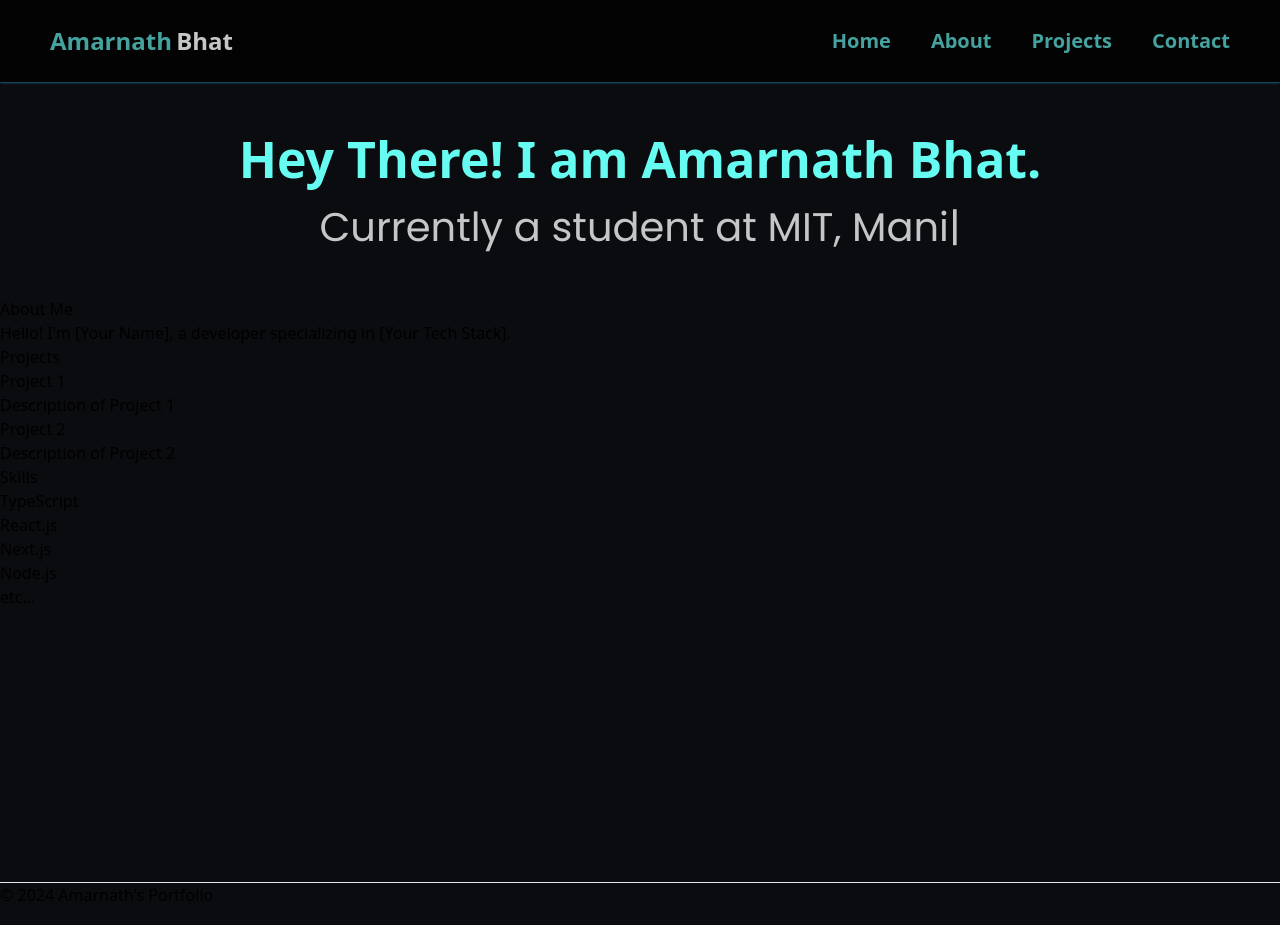
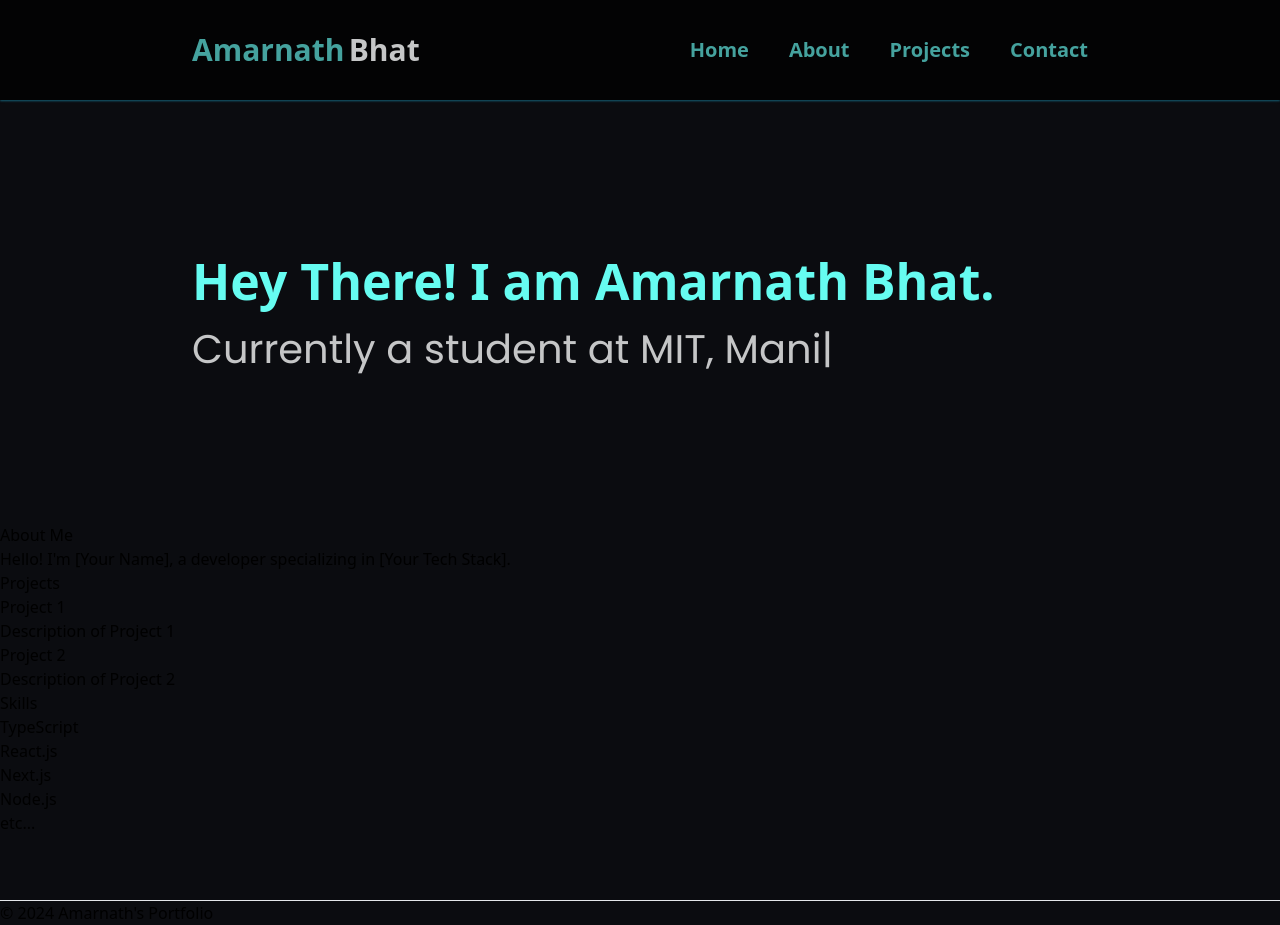
Before and after one commit to amar-nath-bhat/portfolio-website, a Next.js app: page / in a window 1280 px wide. Built offline with nearby package versions, Linux system fonts and the light colour scheme.

Commit message:
Update: Hero, Header

```diff
--- a/app/globals.css
+++ b/app/globals.css
@@ -46,10 +46,3 @@
 .navbar-sub-text:hover{
   color: #94979b;
 }
-
-.screen{
-  padding-top: 25px;
-  padding-bottom: 25px;
-  padding-left: 50px;
-  padding-right: 50px;
-}
--- a/components/Header.tsx
+++ b/components/Header.tsx
@@ -2,15 +2,15 @@ import Link from "next/link";
 
 const Header: React.FC = () => {
   return (
-    <header className="screen header shadow-sm shadow-cyan-800">
+    <header className="px-48 py-8 header shadow-sm shadow-cyan-800">
       <nav>
         <ul className="flex justify-between items-center w-full">
           <li className="w-full">
             <Link href="/">
-              <span className="navbar-text font-extrabold text-2xl">
+              <span className="navbar-text font-extrabold text-3xl">
                 Amarnath
               </span>{" "}
-              <span className="navbar-sub-text font-extrabold text-2xl">
+              <span className="navbar-sub-text font-extrabold text-3xl">
                 Bhat
               </span>
             </Link>
--- a/components/Hero.tsx
+++ b/components/Hero.tsx
@@ -32,13 +32,20 @@ const Hero: React.FC = () => {
   }, []);
 
   return (
-    <section className="flex items-center justify-center py-10">
-      <div className="text-center px-20 flex flex-col">
+    <section className="flex items-center justify-start py-36 px-28">
+      <div className="text-start px-20 flex flex-col">
         <span className="w-full heading">Hey There! I am Amarnath Bhat. </span>
         <h2 className={`${poppins.className} font-normal sub-heading`}>
           <span ref={typedRef}></span>{" "}
         </h2>
       </div>
+      {/* <div className="text-start px-20 flex flex-col rounded-full">
+        <img
+          src={"images/profile.jpeg" || "/person.jpg"}
+          alt="Image"
+          className="rounded-full shadow-2xl hover:scale-105 transition-all duration-300 ease-in-out hover:shadow-[#66FCF1] object-cover w-60 h-60 m-auto"
+        />
+      </div> */}
     </section>
   );
 };
```
